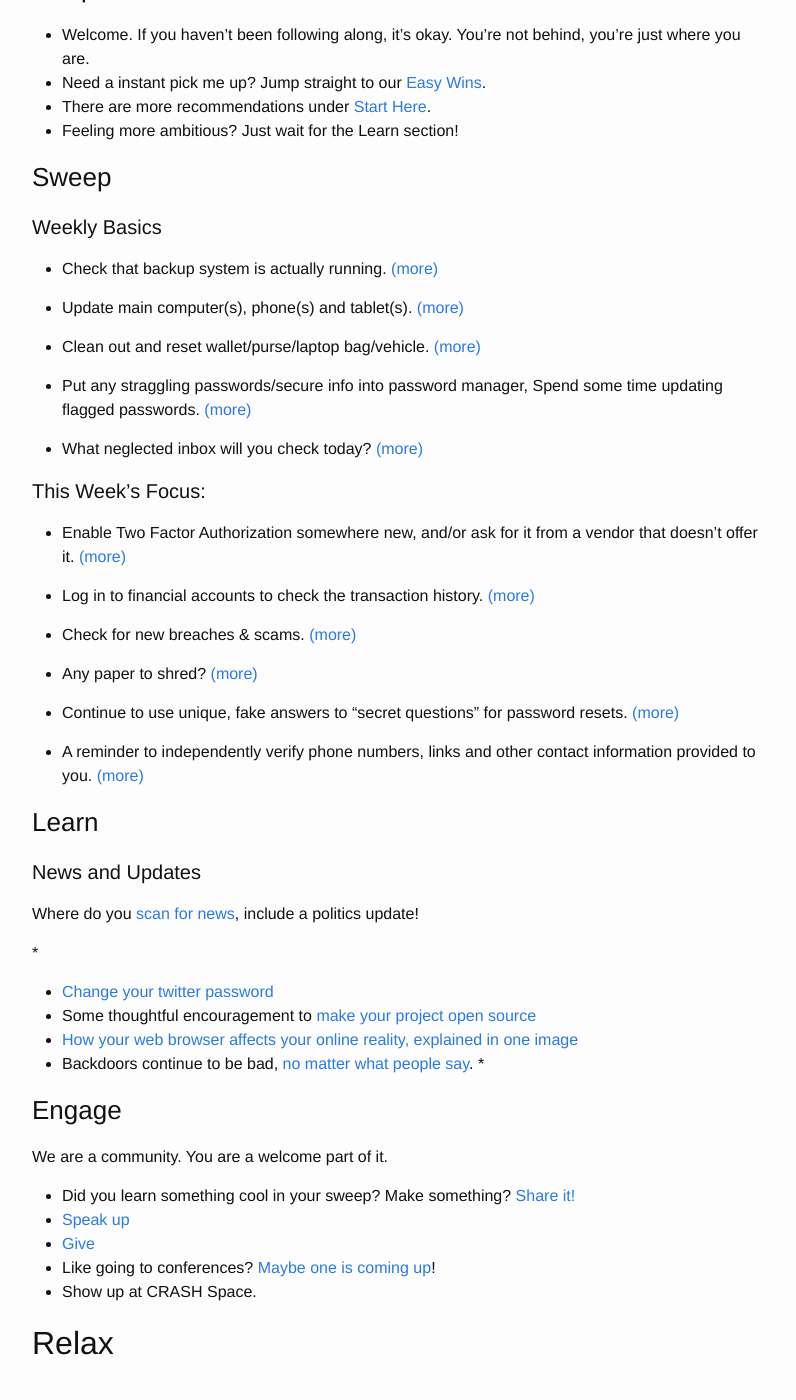
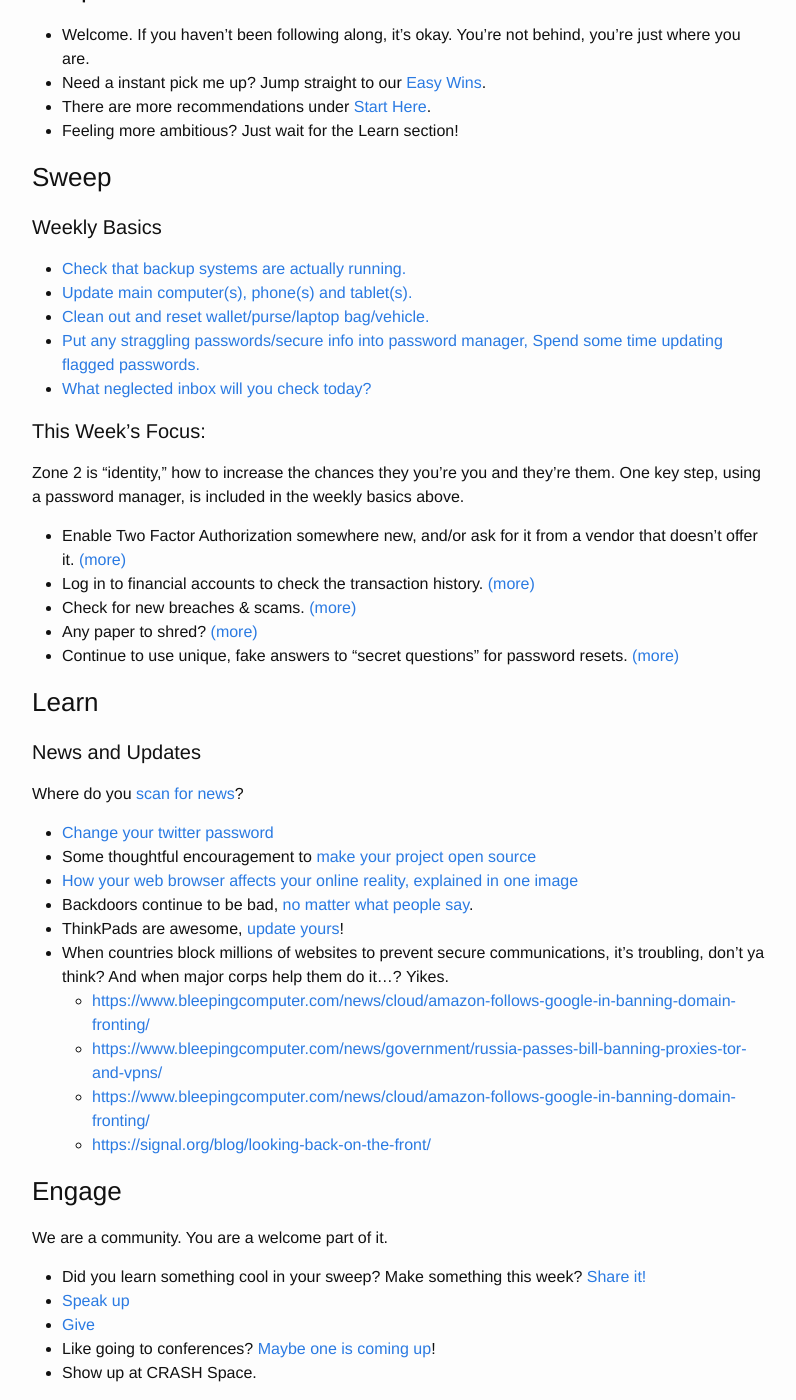
Before and after one commit to CRASHSpace/tuesday, a Jekyll site: the page built from _posts/2018-05-08-tuesday-sweep.md, in a window 1280 px wide and 1400 px high, scrolled down 516 px. Shown: the whole window, without its empty margins (238-1034 px from the left). Built offline with Jekyll 4.4.1, drawn with Linux system fonts in a browser that asks for light colours; some of the changed text lies outside the part shown.

Commit message:
post update

```diff
--- a/_posts/2018-05-08-tuesday-sweep.md
+++ b/_posts/2018-05-08-tuesday-sweep.md
@@ -8,11 +8,11 @@ categories: tuesdaysweep
 
 Your weekly reminder to back up your data, update software and otherwise pay attention to your digital environment. (Oh, and to head to the CRASH Space meeting…)
 
-So I don't know about y'all but I found those great giant bullet pointed walls of texts I started posting last month actually kind of demotivating. They just put every tiny little thing in great detail on the surface. I'd like to get the checklist back into that [magic 7±2 range](http://psychclassics.yorku.ca/Miller/). To that end I've been spending some quality time with Jekyll this week reorganizing. The lists have become tighter with "more" links for folks starting out or who need reminders. Hope this feels like an improvement!
+So I don’t know about y’all but I found those great giant bullet pointed walls of texts I started posting last month actually kind of demotivating. They just put every tiny little thing in great detail on the surface. I’d like to get the checklist back into that [magic 7±2 range](http://psychclassics.yorku.ca/Miller/). To that end I’ve been spending some quality time with Jekyll this week reorganizing. The lists have become tighter with “more” links for folks starting out or who need reminders. Hope this feels like an improvement!
 
-* [On the blog](https://crashspace.github.io/tuesday/tuesdaysweep/2018/05/08/tuesday-sweep.html)
-* [On the repo](https://crashspace.github.io/tuesday/tuesdaysweep/2018/05/08/tuesday-sweep.html)
-* [See all the zones](https://crashspace.github.io/tuesday/sweep/)
+*   [On the blog](https://blog.crashspace.org/2018/05/tuesday-sweep-08-may-2018/)
+*   [On the repo](https://crashspace.github.io/tuesday/tuesdaysweep/2018/05/08/tuesday-sweep.html)
+*   [See all the zones](https://crashspace.github.io/tuesday/sweep/)
 
 ### Jump in Here
 
@@ -25,33 +25,49 @@ So I don't know about y'all but I found those great giant bullet pointed walls o
 
 #### Weekly Basics
 
-{% include weekly_basics.md %}
+*   [Check that backup systems are actually running.](https://crashspace.github.io/tuesday/sweep/zone00/backup.html)
+*   [Update main computer(s), phone(s) and tablet(s).](https://crashspace.github.io/tuesday/sweep/zone00/update.html)
+*   [Clean out and reset wallet/purse/laptop bag/vehicle.](https://crashspace.github.io/tuesday/sweep/zone00/everyday_carry.html)
+*   [Put any straggling passwords/secure info into password manager, Spend some time updating flagged passwords.](https://crashspace.github.io/tuesday/sweep/zone00/password_manager.html)
+*   [What neglected inbox will you check today?](https://crashspace.github.io/tuesday/sweep/zone00/neglected_inboxes.html)
 
 #### This Week’s Focus:
 
-{% include zone_02.md %}
+Zone 2 is “identity,” how to increase the chances they you’re you and they’re them. One key step, using a password manager, is included in the weekly basics above.
+
+*   Enable Two Factor Authorization somewhere new, and/or ask for it from a vendor that doesn’t offer it. [(more)](https://crashspace.github.io/tuesday/sweep/zone02/2FA.html)
+*   Log in to financial accounts to check the transaction history. [(more)](https://crashspace.github.io/tuesday/sweep/zone02/check_financials.html)
+*   Check for new breaches & scams. [(more)](https://crashspace.github.io/tuesday/sweep/zone02/check_for_breaches.html)
+*   Any paper to shred? [(more)](https://crashspace.github.io/tuesday/sweep/zone02/paper_shredding.html)
+*   Continue to use unique, fake answers to “secret questions” for password resets. [(more)](https://crashspace.github.io/tuesday/sweep/zone02/secret_questions.html)
 
 ### Learn
 
 #### News and Updates
 
-Where do you [scan for news](https://crashspace.github.io/tuesday/), include a politics update!
+Where do you [scan for news](https://crashspace.github.io/tuesday/)?
 
-*
-* [Change your twitter password](https://arstechnica.com/information-technology/2018/05/twitter-advises-users-to-reset-passwords-after-bug-posts-passwords-to-internal-log/)
-* Some thoughtful encouragement to [make your project open source](https://hackaday.com/2018/05/01/the-anxiety-of-open-source-why-we-struggle-with-putting-it-out-there/)
-* [How your web browser affects your online reality, explained in one image](https://www.vox.com/2018/5/3/17309078/digital-art-diana-a-smith-francine-coded-browser-art)
-* Backdoors continue to be bad, [no matter what people say](https://www.schneier.com/blog/archives/2018/05/ray_ozzies_encr.html).
-*
+*   [Change your twitter password](https://arstechnica.com/information-technology/2018/05/twitter-advises-users-to-reset-passwords-after-bug-posts-passwords-to-internal-log/)
+*   Some thoughtful encouragement to [make your project open source](https://hackaday.com/2018/05/01/the-anxiety-of-open-source-why-we-struggle-with-putting-it-out-there/)
+*   [How your web browser affects your online reality, explained in one image](https://www.vox.com/2018/5/3/17309078/digital-art-diana-a-smith-francine-coded-browser-art)
+*   Backdoors continue to be bad, [no matter what people say](https://www.schneier.com/blog/archives/2018/05/ray_ozzies_encr.html).
+*   ThinkPads are awesome, [update yours](https://threatpost.com/lenovo-patches-arbitrary-code-execution-flaw/131725/)!
+*   When countries block millions of websites to prevent secure communications, it’s troubling, don’t ya think? And when major corps help them do it…? Yikes.
+    *   [https://www.bleepingcomputer.com/news/cloud/amazon-follows-google-in-banning-domain-fronting/](https://www.bleepingcomputer.com/news/cloud/amazon-follows-google-in-banning-domain-fronting/)
+    *   [https://www.bleepingcomputer.com/news/government/russia-passes-bill-banning-proxies-tor-and-vpns/](https://www.bleepingcomputer.com/news/government/russia-passes-bill-banning-proxies-tor-and-vpns/)
+    *   [https://www.bleepingcomputer.com/news/cloud/amazon-follows-google-in-banning-domain-fronting/](https://www.bleepingcomputer.com/news/cloud/amazon-follows-google-in-banning-domain-fronting/)
+    *   [https://signal.org/blog/looking-back-on-the-front/](https://signal.org/blog/looking-back-on-the-front/)
 
 ### Engage
 
 We are a community. You are a welcome part of it.
 
-*   Did you learn something cool in your sweep? Make something? [Share it!](https://blog.crashspace.org/2017/05/tuesday-sweep-9-may-2017/)
+*   Did you learn something cool in your sweep? Make something this week? [Share it!](https://blog.crashspace.org/2017/05/tuesday-sweep-9-may-2017/)
 *   [Speak up](https://blog.crashspace.org/2016/12/one-thing-to-do-today-collect-phone-numbers-for-future-tuesday-sweeps/)
 *   [Give](https://blog.crashspace.org/2016/11/one-thing-to-do-today-plan-a-way-to-give-to-the-cause-regularly/)
 *   Like going to conferences? [Maybe one is coming up](https://infocon.org/cons/)!
 *   Show up at CRASH Space.
 
-## Relax
+### Relax
+
+Thank you Emily, for introducing me to the [LIVE kitten channel](https://www.youtube.com/watch?v=PowGFq6X3Co).
```
